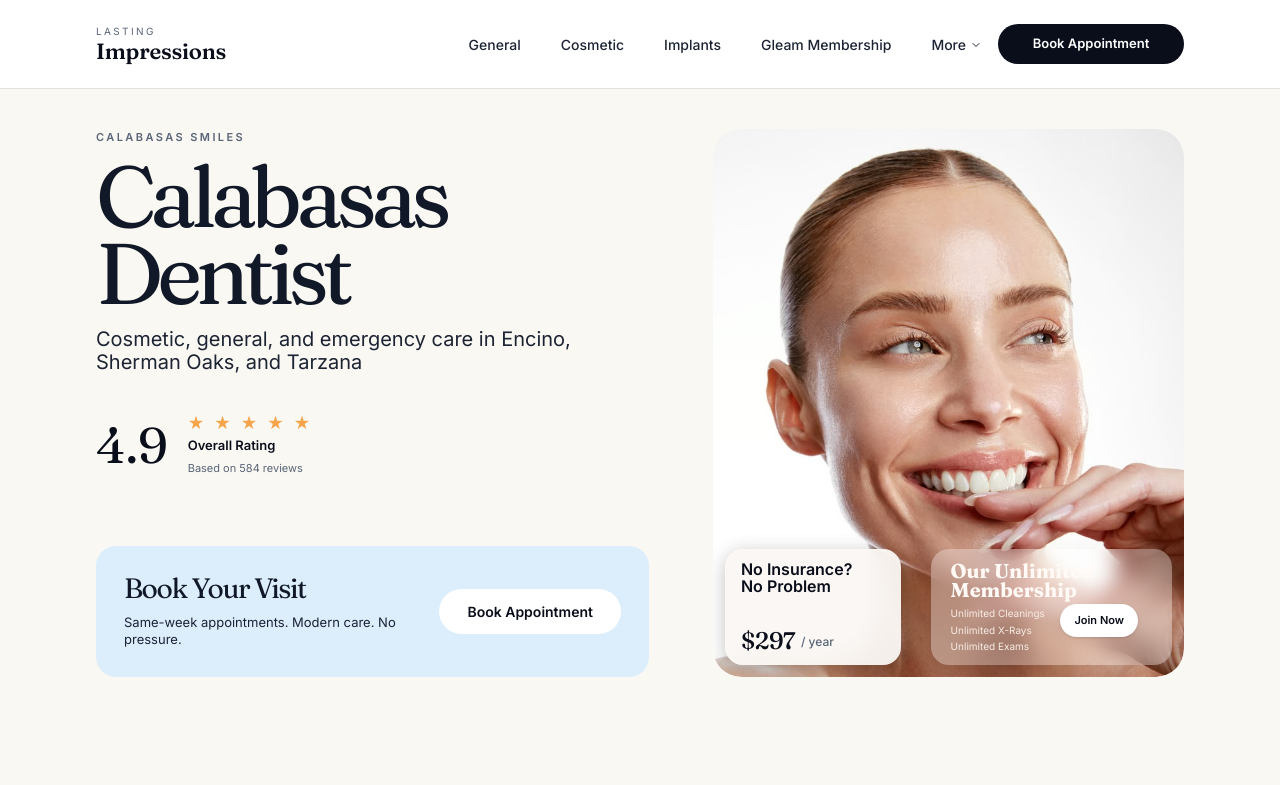
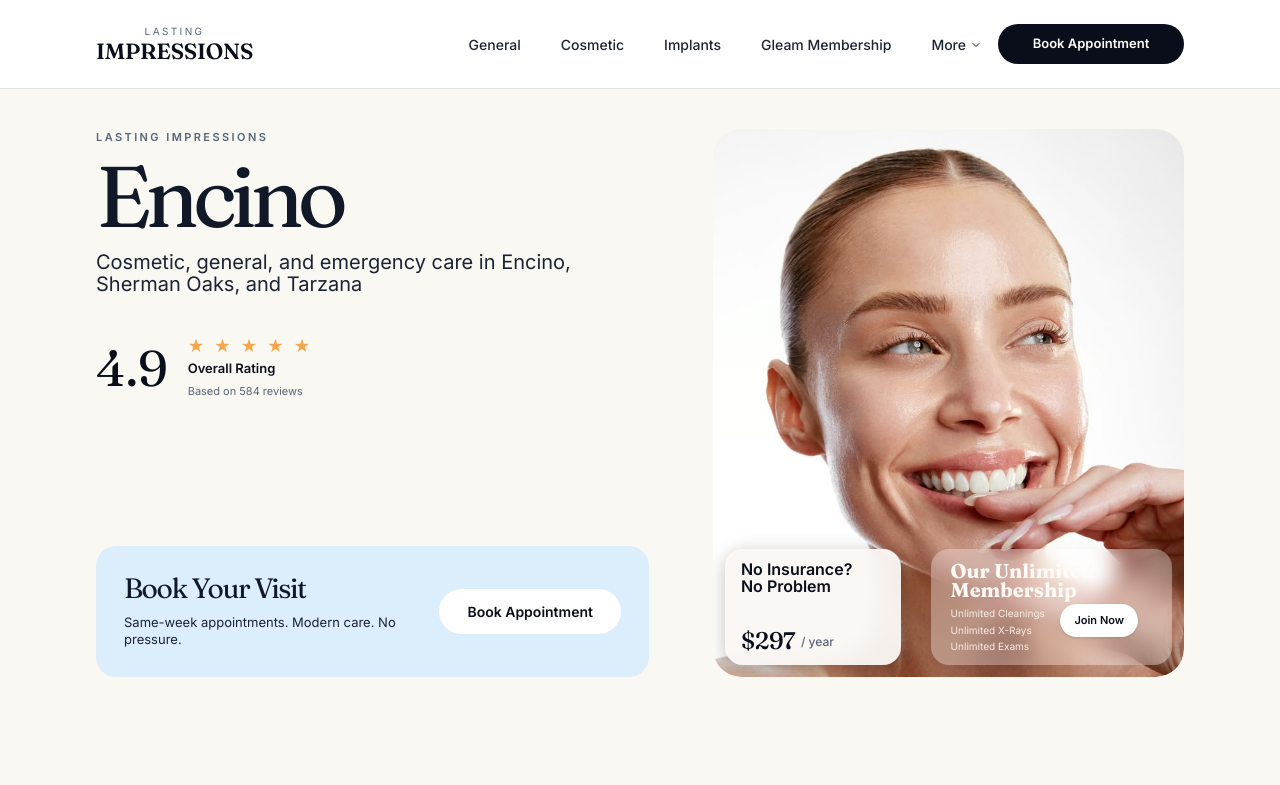
Before and after one commit to rohit-vue/calabases, a Next.js app: page / in a window 1280 px wide. Shown: the top 785 px of the page. Built offline with nearby package versions, Linux system fonts and the light colour scheme.

Commit message:
fixes css of header and change text to lastingImpression in hero page

```diff
--- a/src/components/layout/Header.tsx
+++ b/src/components/layout/Header.tsx
@@ -123,11 +123,11 @@ export default function Header() {
       ) : null}
       <div className="px-4 py-4 sm:px-6 sm:py-5 md:px-8 lg:px-24 lg:py-6">
         <div className="mx-auto flex w-full max-w-[1180px] items-center justify-between">
-          <Link href="/" className="flex flex-col leading-none">
-            <span className="mb-1 text-[9px] font-inter uppercase tracking-[0.24em] text-[#5A6578] sm:text-[10px]">
+          <Link href="/" className="flex flex-col  leading-none">
+            <span className="mb-1 text-center  text-[9px] font-inter uppercase tracking-[0.24em] text-[#5A6578] sm:text-[10px]">
               {isGeneralPage ? "Advanced" : "Lasting"}
             </span>
-            <span className="font-fraunces text-[20px] font-semibold tracking-[-0.01em] text-[#0A0E1A] sm:text-[22px]">
+            <span className="font-fraunces text-[20px] uppercase font-semibold tracking-[-0.01em] text-[#0A0E1A] sm:text-[22px]">
               {isGeneralPage ? "Dentistry" : "Impressions"}
             </span>
           </Link>
--- a/src/components/sections/Hero.tsx
+++ b/src/components/sections/Hero.tsx
@@ -11,11 +11,10 @@ export default function Hero() {
           <div className="space-y-8 lg:space-y-10">
             <div className="space-y-3">
               <p className="text-[11px] font-semibold uppercase tracking-[0.22em] text-[#5A6578] sm:text-[11px]">
-                Calabasas Smiles
+                Lasting Impressions
               </p>
               <h1 className="font-fraunces text-[4.2rem] leading-[0.9] tracking-[-0.07em] text-[#111827] sm:text-[5rem] md:text-[5.2rem] lg:text-[86px]">
-                Calabasas
-                <br /> Dentist
+                Encino
               </h1>
               <p className="pt-1 text-[1.05rem] leading-[1.12] text-[#1C2333] sm:text-[1.2rem] lg:text-[20px]">
               Cosmetic, general, and emergency care in Encino, Sherman Oaks, and Tarzana
```
